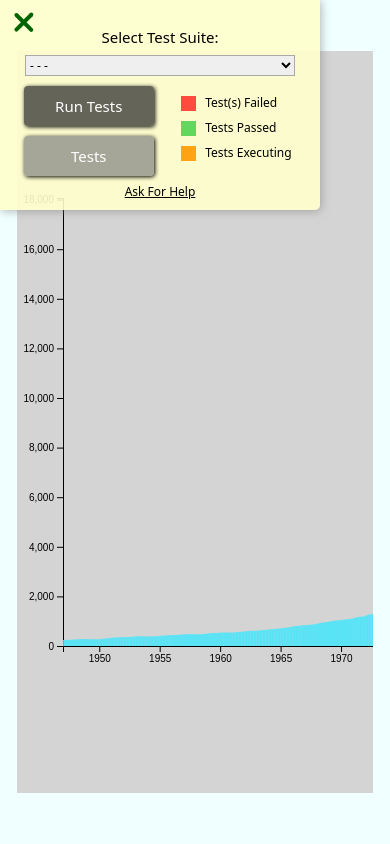
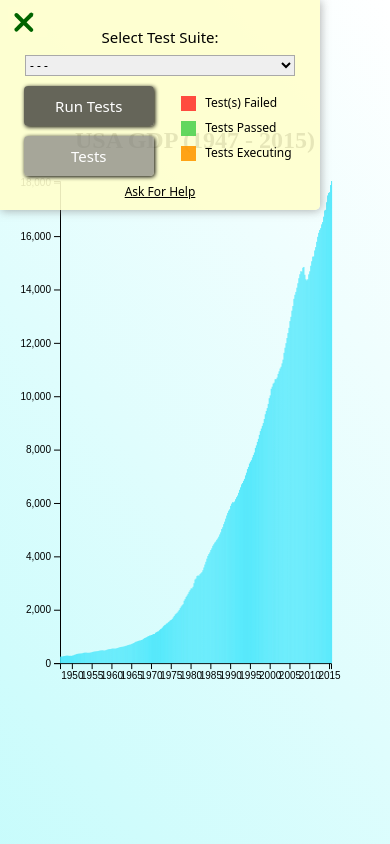
Before and after one commit to risaddex/D3-bar-chart, a plain HTML site: page index.html in a window 390 px wide. Drawn offline with Linux system fonts and the light colour scheme.

Commit message:
All tests passed + some responsive stuff

```diff
--- a/deps/style.scss
+++ b/deps/style.scss
@@ -8,20 +8,27 @@ html, body {
   padding: 0;
   box-sizing: border-box;
   height: 100%;
-  background-color: azure;
+  overflow: hidden;
 }
 
+h2 {
+  display: block;
+  position: absolute;
+  top: 15%;
+  margin: 0 auto;
+}
 .container {
   height: 100%;
   display: flex;
   justify-content: center;
   align-items: center;
-  background-color: $primary-color;
+  background: linear-gradient(50deg, #b0fafab2, #ffffff);
 
   .chart-container {
-    width: 700px / 768px * 100%;
-    background-color: $custom-white;
-    height: 900px / 1024px * 100%;
+    padding: 10%;
+    background: $primary-color;
+
+
   }
 }
 
@@ -32,7 +39,7 @@ svg {
 
   }
   .bar:hover {
-    fill: brown;
+    fill: $primary-color;
   }
 
 }
--- a/index.html
+++ b/index.html
@@ -14,8 +14,8 @@
 </head>
 <body>
   <div class="container main-container" id="title">
+    <h2>USA GDP (1947 - 2015)</h2>
     <div class="container chart-container">
-
     </div>
   </div>
   <script src="script.js"></script>
--- a/script.js
+++ b/script.js
@@ -1,7 +1,7 @@
 //! CONSTS
-const width = 920 ;
-const height = 540;
-const padding = width / 20;
+const width = document.documentElement.clientWidth * 0.9;
+const height = document.documentElement.clientHeight * 0.666;
+const padding = 40;
 const barHeight = height / 100;
 const barWidth = (width - padding) / 280;
 
@@ -1202,8 +1202,7 @@ const bars = mainYaxis
   .attr('height', (d, i) => height -  yScale(d[1]) - padding)
   .attr('data-date', (d, i) => sliceYear(d[0])) //? to handling with timezone conflicts without external libs
   .attr('data-gdp', (d, i) => d[1])
-  .on('mouseover', (event, d, i) => {
-    console.log(i)
+  .on('mouseover', (event, d) => {
     tooltip
       .transition()
       .duration(200)
```
Also changed, not shown: index.css, 1 other file.
